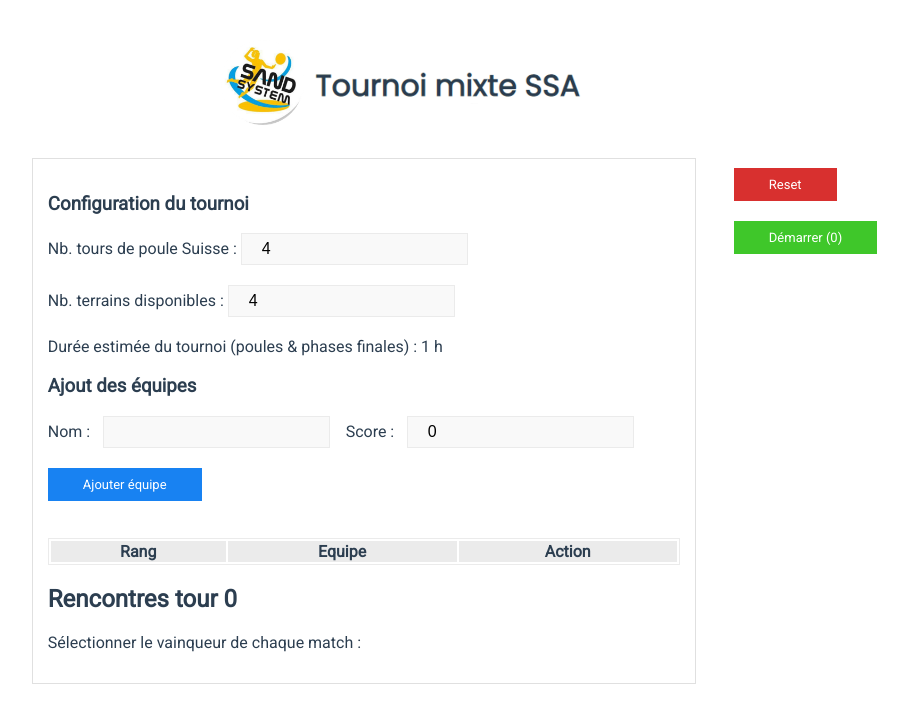
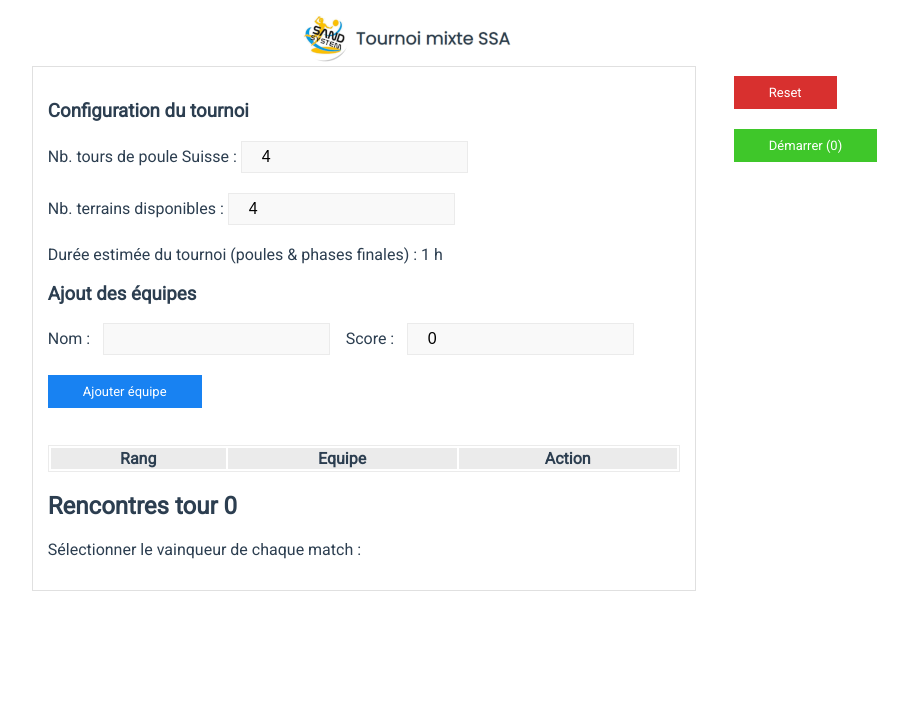
Before and after one commit to joudinet/swiss-system, a Vue app: page / in a window 1280 px wide. Shown: the top 722 px of the page, without its empty margins (229-1137 px from the left). Built offline with nearby package versions, Linux system fonts and the light colour scheme.

Commit message:
Move banner to App.vue and simplify its css.

```diff
--- a/src/App.vue
+++ b/src/App.vue
@@ -1,5 +1,6 @@
 <template>
   <div id="app">
+    <div class="banner"></div>
     <Swiss />
   </div>
 </template>
@@ -23,4 +24,11 @@ export default {
   text-align: center;
   color: #2c3e50;
 }
+.banner {
+    height: 50px;
+    padding-bottom: 2mm;
+    background-image: url('assets/banner_ssa.png');
+    background-repeat: no-repeat;
+    background-position: center center;
+}
 </style>
--- a/src/components/Swiss.vue
+++ b/src/components/Swiss.vue
@@ -1,6 +1,5 @@
 <template>
   <div class="swiss">
-    <div class="banner"></div>
 
   <div class="sidebar">
     <button @click="reset" class="reset">Reset</button>
@@ -441,15 +440,6 @@
     padding-top: 1ex;
     padding-right: 1em;
   }
-  .banner {
-    position: relative;
-    min-height: 50px;
-    padding-bottom: 100px;
-    background-image: url('../assets/banner_ssa.png');
-    background-repeat: no-repeat;
-    background-position: center center;
-    background-size: 30%;
-  }
   footer {
     position: fixed;
     bottom: 0;
```
Also changed, not shown: src/assets/banner_ssa.png.
